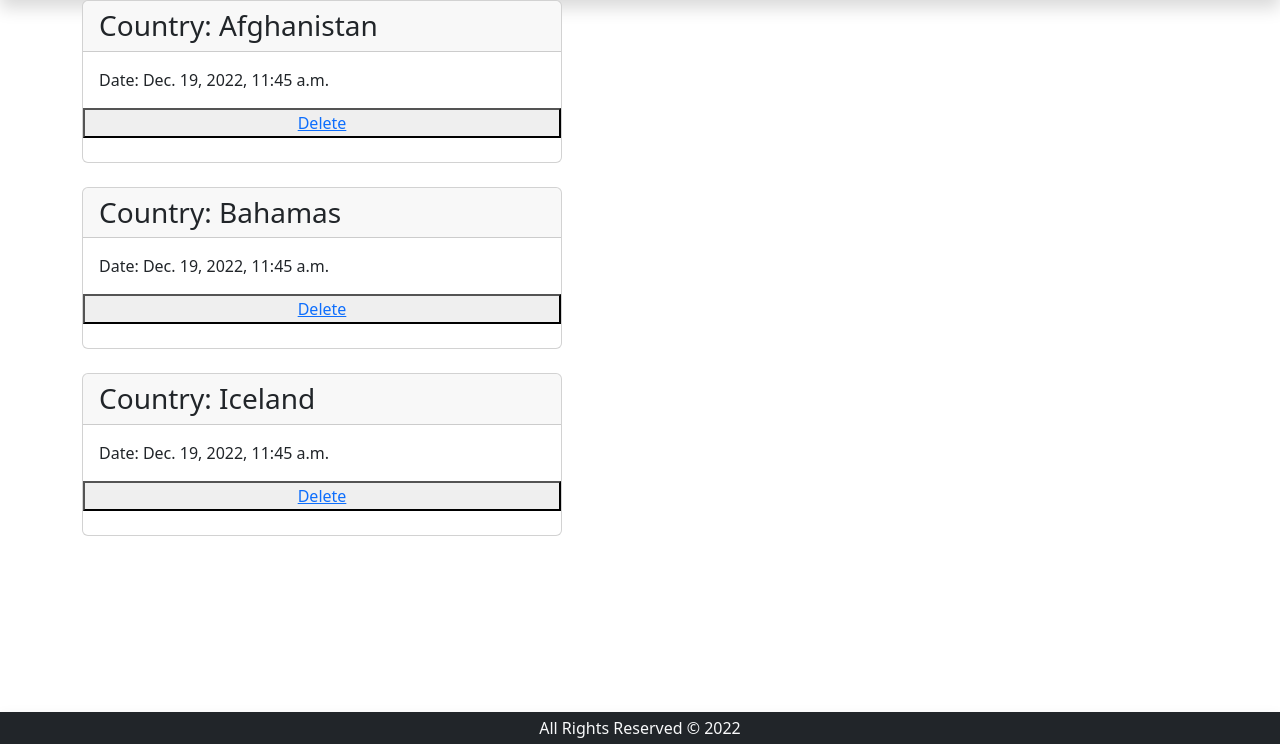
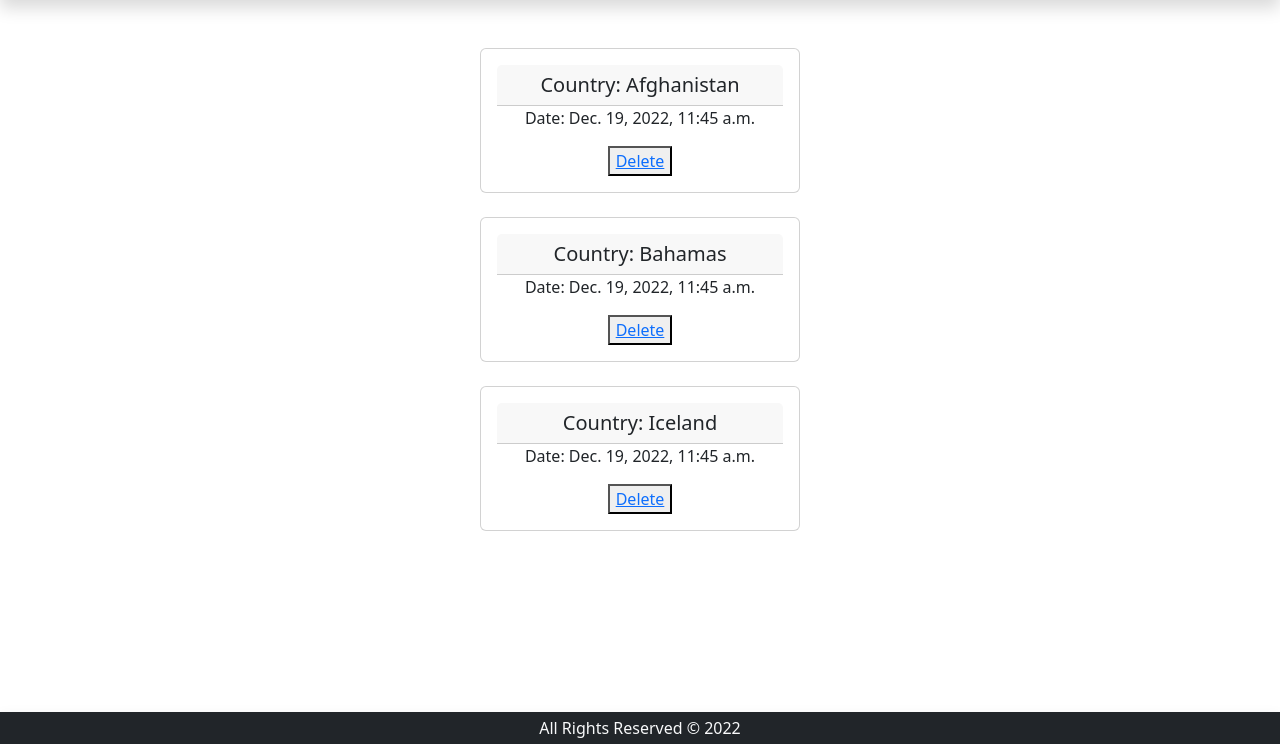
Before and after one commit to BatoolBtoush/covid-django, a Django app: page /myrecords in a window 1280 px wide. Shown: the part 56-800 px from the top of the page. Run offline with Django 4.2, Linux system fonts and the light colour scheme; data comes from the database, SQL or seed files in the repository; some libraries are stand-ins or nearby versions.

Commit message:
fixed a bit of styling

```diff
--- a/covid_19_app/views.py
+++ b/covid_19_app/views.py
@@ -1,31 +1,33 @@
 from django.shortcuts import render
 import requests
 from .models import CountryData
+
 # from django.contrib import messages
 from django.views.generic import ListView, DeleteView
 import datetime
 
 
 def home(request):
-    first_response = requests.get('https://api.covid19api.com/world/total').json()
+    first_response = requests.get("https://api.covid19api.com/world/total").json()
     # second_response = requests.get('https://api.covid19api.com/country/south-africa/status/confirmed?from=2020-09-06T00:00:00Z&to=2020-09-11T00:00:00Z').json()
-    second_response = requests.get('https://api.covid19api.com/summary').json()
+    second_response = requests.get("https://api.covid19api.com/summary").json()
 
     my_list = []
     req_js = []
     dates_list = []
     cases_list = []
-    bigger_list =zip(dates_list, cases_list)
+    bigger_list = zip(dates_list, cases_list)
 
+    for i in range(0, len(second_response["Countries"])):
+        my_list.append(second_response["Countries"][i]["Country"])
 
-    for i in range(0, len(second_response['Countries'])):
-        my_list.append(second_response['Countries'][i]['Country'])
-
-    if request.method =='POST':
-        selected_country = request.POST['selected_country']
-        start_date= request.POST['start_date']
-        end_date= request.POST['end_date']
-        request_handler = requests.get(f"https://api.covid19api.com/country/{selected_country}/status/confirmed?from={start_date}T00:00:00Z&to={end_date}T00:00:00Z")
+    if request.method == "POST":
+        selected_country = request.POST["selected_country"]
+        start_date = request.POST["start_date"]
+        end_date = request.POST["end_date"]
+        request_handler = requests.get(
+            f"https://api.covid19api.com/country/{selected_country}/status/confirmed?from={start_date}T00:00:00Z&to={end_date}T00:00:00Z"
+        )
         if request_handler.status_code == 200:
             request_json = request_handler.json()
             # print('request_json', request_json)
@@ -39,8 +41,8 @@ def home(request):
                 # # cases_and_date = req_js[0][i]
                 # case = dicts.get("Cases")
                 # date = dicts.get("Date")
-                cases = req_js[0][i]['Cases']
-                dates = req_js[0][i]['Date']
+                cases = req_js[0][i]["Cases"]
+                dates = req_js[0][i]["Date"]
                 cases_list.append(cases)
                 dates_list.append(dates)
                 # new_dict = {case : date for i in req_js[0]}
@@ -50,58 +52,54 @@ def home(request):
             req_js.append(1)
 
     context = {
-        'first_response':first_response,
-        'my_list': my_list,
-        'req_js': req_js,
+        "first_response": first_response,
+        "my_list": my_list,
+        "req_js": req_js,
         # 'new_dict': new_dict.items(),
         # 'cases_list': cases_list,
         # 'dates_list': dates_list
-        'bigger_list': bigger_list
-
+        "bigger_list": bigger_list,
     }
 
-    return render(request, 'home.html', context)
-
-
+    return render(request, "home.html", context)
 
 
 def all_countries(request):
-    first_response = requests.get('https://api.covid19api.com/summary').json()
-    results =  len(first_response['Countries'])
+    first_response = requests.get("https://api.covid19api.com/summary").json()
+    results = len(first_response["Countries"])
     my_new_list = []
     data_list = []
 
     for i in range(0, results):
-        my_new_list.append(first_response['Countries'][i])
+        my_new_list.append(first_response["Countries"][i])
 
     # print(my_new_list)
 
-
     if request.method == "POST":
-        if request.POST.get('country') and request.POST.get('date'):
+        if request.POST.get("country") and request.POST.get("date"):
             added_record = CountryData()
-            added_record.country = request.POST.get('country')
-                                                                                    # 2022-12-19T08:53:48.179Z
-            added_record.date = datetime.datetime.strptime(request.POST.get('date'), "%Y-%m-%dT%I:%M:%S.%fZ")
+            added_record.country = request.POST.get("country")
+            # 2022-12-19T08:53:48.179Z
+            added_record.date = datetime.datetime.strptime(
+                request.POST.get("date"), "%Y-%m-%dT%I:%M:%S.%fZ"
+            )
             added_record.save()
             print("Hey")
-            return render(request,'myrecords.html')
+            return render(request, "myrecords.html")
         else:
-            return render(request,'myrecords.html')
+            return render(request, "myrecords.html")
 
-
-    context = {'my_new_list': my_new_list}
-    return render(request, 'allcountries.html', context)
+    context = {"my_new_list": my_new_list}
+    return render(request, "allcountries.html", context)
 
 
 class MyRecords(ListView):
-    template_name = 'myrecords.html'
+    template_name = "myrecords.html"
     model = CountryData
     context_object_name = "records_list"
-
 
 
 class DeleteMyRecord(DeleteView):
     template_name = "deleterecord.html"
     model = CountryData
-    success_url = '/'
+    success_url = "/"
--- a/templates/_base.html
+++ b/templates/_base.html
@@ -1,4 +1,3 @@
-
 <!DOCTYPE html>
 <html lang="en">
 
--- a/templates/myrecords.html
+++ b/templates/myrecords.html
@@ -6,25 +6,28 @@
 
 {% block content %}
 
+
+<br>
+
+<br>
+
 {% for record in records_list %}
 
-<div class="container">
-    <div class="row">
-      <div class="col-md-4">
-        <div class="card-block card-body">
-        <div class="card text-dark" style="width: 30rem;">
-          <h3 class="card-header">Country: {{record.country}}</h3>
-          <div class="card-body">
-            <p class="card-text">Date: {{record.date}} </p>
-          </div>
-          <button><a href="/record-delete/{{record.id}}">Delete</a></button>
-          <br>
-        </div>
-      </div>
-        <br>
+<div class="row justify-content-center">
+  <div class="col-sm-10 d-flex justify-content-center">
+    <div class="card text-dark text-center" style="width: 20rem;">
+      <div class="card-block card-body">
+        <h5 class="card-header">Country: {{record.country}} </h5>
+        <p class="card-text">Date: {{record.date}} </p>
+        <button class=""><a href="/record-delete/{{record.id}}">Delete</a></button>
       </div>
     </div>
+    <br>
   </div>
+
+</div>
+<br>
+
 {% endfor %}
 
 
```
Also changed, not shown: covid_19_app/admin.py (+5 -3 lines), covid_19_app/urls.py (+4 -4 lines), templates/allcountries.html (+5 -5 lines), templates/home.html (+9 -35 lines), covid_19_app/models.py (line endings or trailing spaces), templates/deleterecord.html (indentation only).
